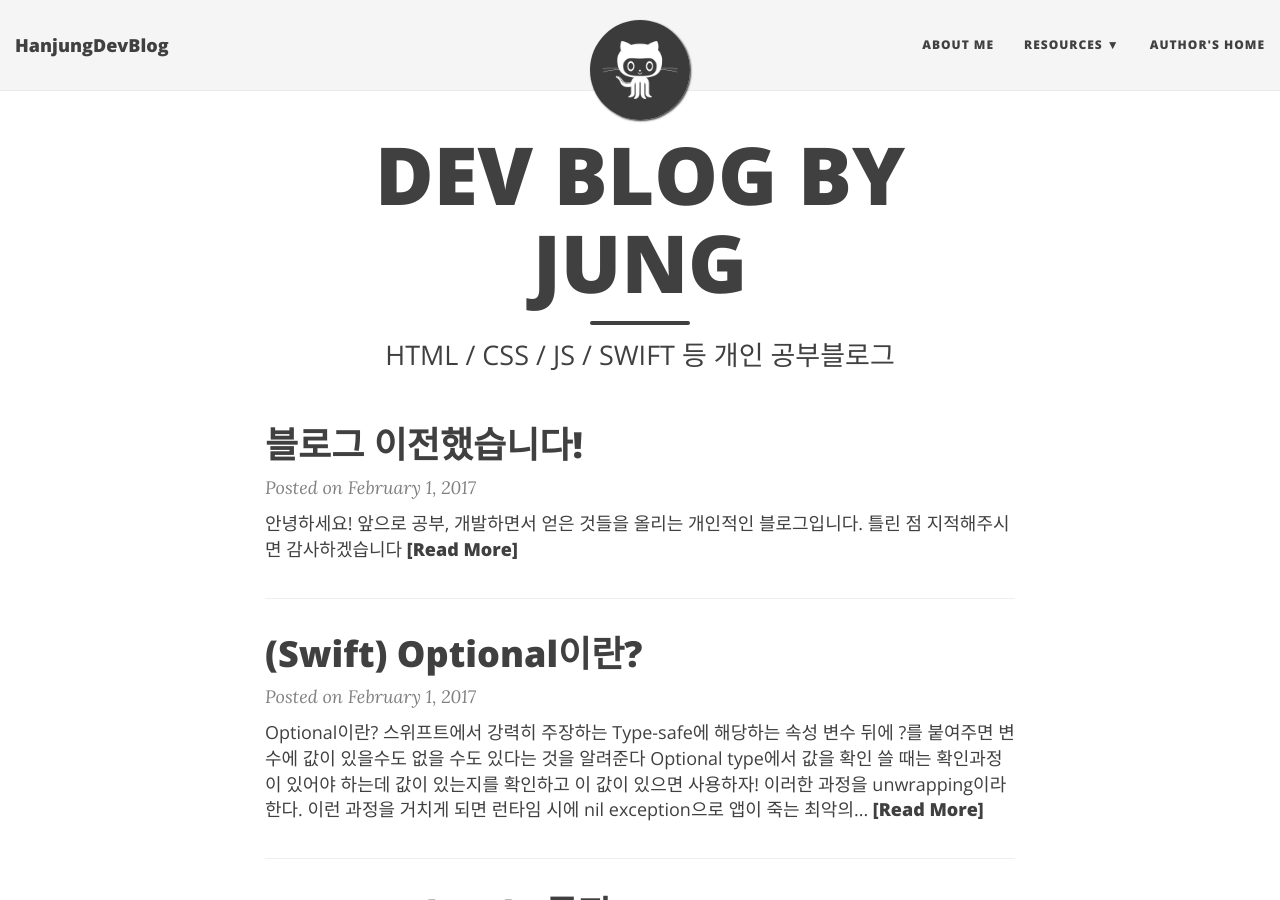
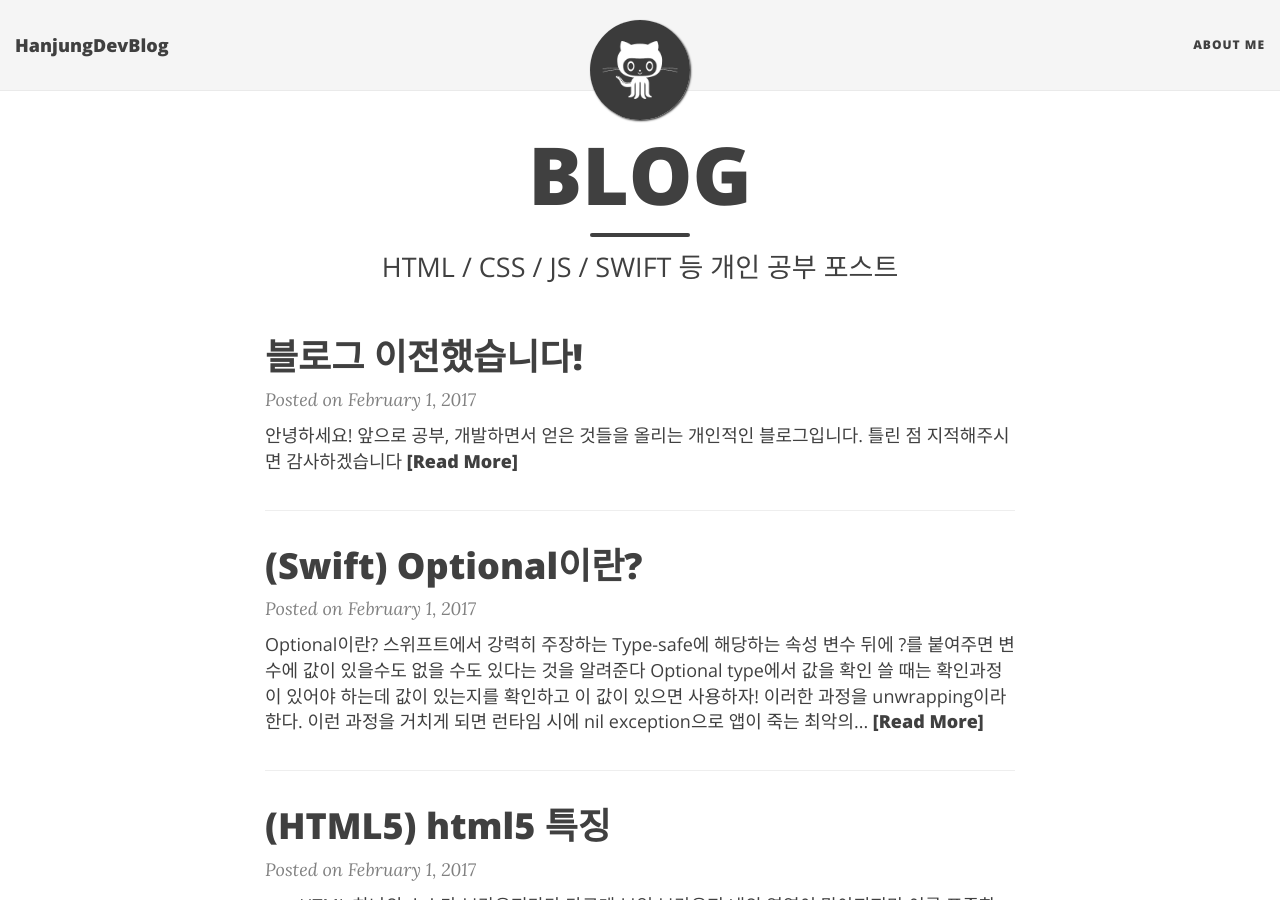
Before and after one commit to hanjungv/hanjungv.github.io, a Jekyll site: the page built from index.html, in a window 1280 px wide and 900 px high. Built offline with Jekyll 4.4.1, drawn with Linux system fonts in a browser that asks for light colours; nearby versions of some CDN libraries; the list of posts is cut into pages by our own code.

```diff
--- a/_config.yml
+++ b/_config.yml
@@ -24,12 +24,6 @@ description: Dev_blog_by_hanjung
 # List of links in the navigation bar
 navbar-links:
   About Me: "aboutme"
-  Resources:
-    - Beautiful Jekyll: "http://deanattali.com/beautiful-jekyll/"
-    - Learn markdown: "http://www.markdowntutorial.com/"
-    - GitHub Pages: "https://pages.github.com/"
-  Author's home: "http://deanattali.com"
-
 # Image to show in the navigation bar - image must be a square (width = height)
 # Remove this parameter if you don't want an image in the navbar
 avatar: "/img/avatar-icon.png"
@@ -45,7 +39,7 @@ avatar: "/img/avatar-icon.png"
 author:
   name: hanjung
   email: "hanjungv@gmail.com"
-  facebook: yourname  # eg. daattali
+  facebook: profile.php?id=100005573837145  # eg. daattali
   github: hanjungv    # eg. daattali
   twitter: yourname   # eg. daattali
   reddit: yourname    # eg. daattali
@@ -63,8 +57,8 @@ author:
 footer-links-active:
   rss: false
   facebook: true
-  email: true
-  twitter: true
+  email: false
+  twitter: false
   google-plus: false
   github: true
   reddit: false
--- a/index.html
+++ b/index.html
@@ -1,7 +1,7 @@
 ---
 layout: page
-title: DEV BLOG BY JUNG
-subtitle: HTML / CSS / JS / SWIFT 등 개인 공부블로그
+title: BLOG
+subtitle: HTML / CSS / JS / SWIFT 등 개인 공부 포스트
 use-site-title: true
 ---
 
```
